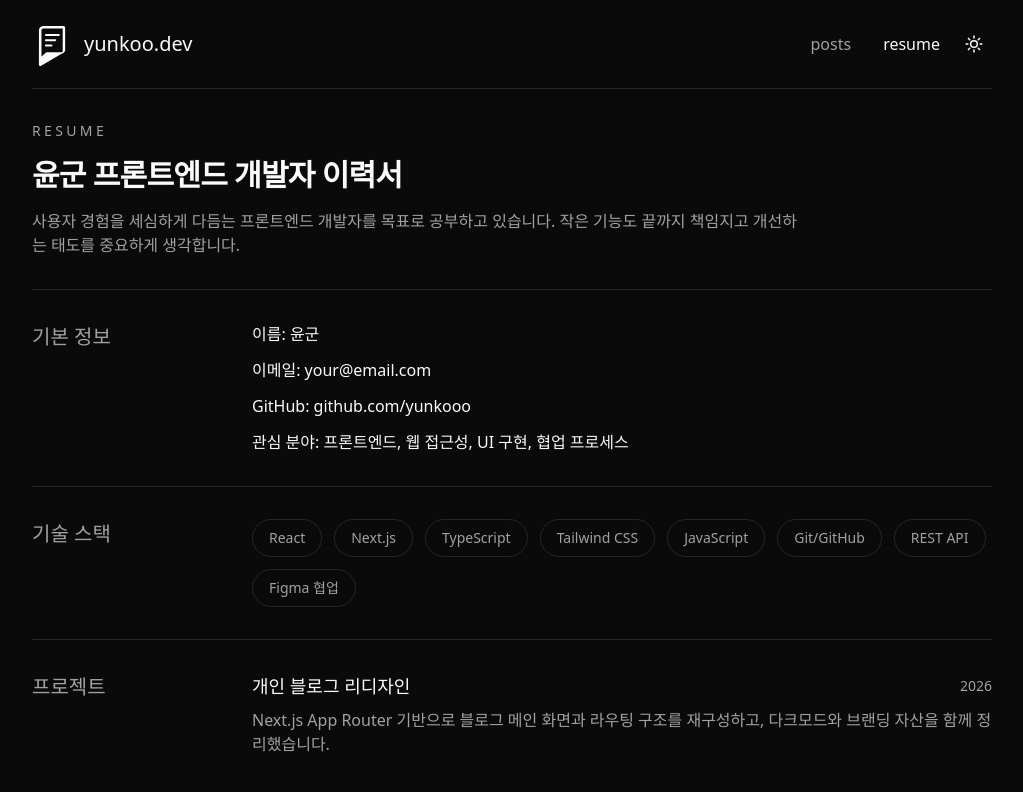
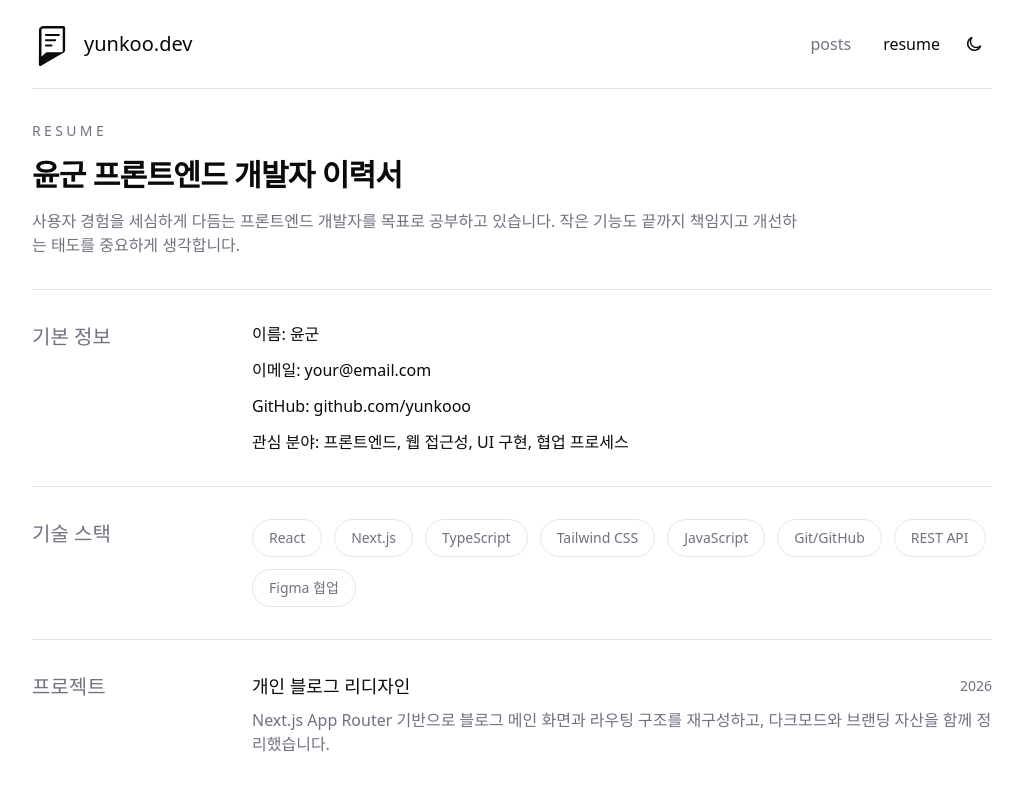
Before and after one commit to yunkooo/blog, a Next.js app: page /resume in a window 1280 px wide. Shown: the top 792 px of the page, without its empty margins (128-1151 px from the left). Built offline with nearby package versions, Linux system fonts and the light colour scheme.

Commit message:
Fix theme state and follow browser preference

```diff
--- a/src/app/layout.tsx
+++ b/src/app/layout.tsx
@@ -1,4 +1,5 @@
 import type { Metadata } from "next";
+import { ThemeProvider } from "@/components/theme-provider";
 import "./globals.css";
 
 export const metadata: Metadata = {
@@ -20,8 +21,10 @@
   children: React.ReactNode;
 }>) {
   return (
-    <html lang="ko" className="h-full antialiased">
-      <body className="min-h-full flex flex-col">{children}</body>
+    <html lang="ko" className="h-full antialiased" suppressHydrationWarning>
+      <body className="min-h-full flex flex-col">
+        <ThemeProvider>{children}</ThemeProvider>
+      </body>
     </html>
   );
 }
--- a/src/app/page.tsx
+++ b/src/app/page.tsx
@@ -210,7 +210,6 @@
 
 export default function Home() {
   const [currentPage, setCurrentPage] = useState(1);
-  const [isDarkMode, setIsDarkMode] = useState(true);
 
   const totalPages = Math.ceil(blogPosts.length / POSTS_PER_PAGE);
   const currentPosts = useMemo(() => {
@@ -220,13 +219,9 @@
   }, [currentPage]);
 
   return (
-    <div className={`${isDarkMode ? "dark" : ""} min-h-screen bg-background text-foreground`}>
+    <div className="min-h-screen bg-background text-foreground">
       <div className="mx-auto flex min-h-screen max-w-5xl flex-col px-4 sm:px-6 lg:px-8">
-        <SiteHeader
-          isDarkMode={isDarkMode}
-          toggleDarkMode={() => setIsDarkMode((prev) => !prev)}
-          currentPath="/"
-        />
+        <SiteHeader currentPath="/" />
 
         <main className="mb-8 mt-8 flex-1">
           <div className="space-y-4" id="scraps">
--- a/src/app/resume/page.tsx
+++ b/src/app/resume/page.tsx
@@ -2,7 +2,6 @@
 
 import { SiteFooter } from "@/components/site-footer";
 import { SiteHeader } from "@/components/site-header";
-import { useState } from "react";
 
 const skills = [
   "React",
@@ -37,16 +36,10 @@
 ];
 
 export default function ResumePage() {
-  const [isDarkMode, setIsDarkMode] = useState(true);
-
   return (
-    <div className={`${isDarkMode ? "dark" : ""} min-h-screen bg-background text-foreground`}>
+    <div className="min-h-screen bg-background text-foreground">
       <div className="mx-auto flex min-h-screen max-w-5xl flex-col px-4 sm:px-6 lg:px-8">
-        <SiteHeader
-          isDarkMode={isDarkMode}
-          toggleDarkMode={() => setIsDarkMode((prev) => !prev)}
-          currentPath="/resume"
-        />
+        <SiteHeader currentPath="/resume" />
 
         <main className="mb-8 mt-8 flex-1">
           <section className="border-b border-border pb-8">
--- a/src/components/site-header.tsx
+++ b/src/components/site-header.tsx
@@ -1,6 +1,7 @@
 "use client";
 
 import Link from "next/link";
+import { useTheme } from "@/components/theme-provider";
 
 function SunIcon() {
   return (
@@ -45,14 +46,11 @@
 }
 
 export function SiteHeader({
-  isDarkMode,
-  toggleDarkMode,
   currentPath,
 }: {
-  isDarkMode: boolean;
-  toggleDarkMode: () => void;
   currentPath: "/" | "/resume";
 }) {
+  const { isDarkMode, toggleDarkMode } = useTheme();
   const inactiveLinkClass = "text-muted-foreground transition-colors hover:text-foreground";
   const activeLinkClass = "text-foreground";
 
--- /dev/null
+++ b/src/components/theme-provider.tsx
@@ -0,0 +1,88 @@
+"use client";
+
+import {
+  createContext,
+  useContext,
+  useEffect,
+  useMemo,
+  useState,
+  type ReactNode,
+} from "react";
+
+type ThemeMode = "light" | "dark";
+
+type ThemeContextValue = {
+  isDarkMode: boolean;
+  toggleDarkMode: () => void;
+};
+
+const ThemeContext = createContext<ThemeContextValue | null>(null);
+
+const STORAGE_KEY = "yunkoo-theme";
+
+function getInitialTheme(): ThemeMode {
+  if (typeof window === "undefined") {
+    return "light";
+  }
+
+  const savedTheme = window.localStorage.getItem(STORAGE_KEY);
+
+  if (savedTheme === "light" || savedTheme === "dark") {
+    return savedTheme;
+  }
+
+  return window.matchMedia("(prefers-color-scheme: dark)").matches ? "dark" : "light";
+}
+
+export function ThemeProvider({ children }: { children: ReactNode }) {
+  const [theme, setTheme] = useState<ThemeMode>(getInitialTheme);
+
+  useEffect(() => {
+    const mediaQuery = window.matchMedia("(prefers-color-scheme: dark)");
+
+    const handleChange = (event: MediaQueryListEvent) => {
+      const nextSavedTheme = window.localStorage.getItem(STORAGE_KEY);
+      if (nextSavedTheme === "light" || nextSavedTheme === "dark") {
+        return;
+      }
+
+      setTheme(event.matches ? "dark" : "light");
+    };
+
+    mediaQuery.addEventListener("change", handleChange);
+
+    return () => {
+      mediaQuery.removeEventListener("change", handleChange);
+    };
+  }, []);
+
+  useEffect(() => {
+    document.documentElement.classList.toggle("dark", theme === "dark");
+  }, [theme]);
+
+  const value = useMemo<ThemeContextValue>(
+    () => ({
+      isDarkMode: theme === "dark",
+      toggleDarkMode: () => {
+        setTheme((currentTheme) => {
+          const nextTheme = currentTheme === "dark" ? "light" : "dark";
+          window.localStorage.setItem(STORAGE_KEY, nextTheme);
+          return nextTheme;
+        });
+      },
+    }),
+    [theme],
+  );
+
+  return <ThemeContext.Provider value={value}>{children}</ThemeContext.Provider>;
+}
+
+export function useTheme() {
+  const context = useContext(ThemeContext);
+
+  if (!context) {
+    throw new Error("useTheme must be used within ThemeProvider");
+  }
+
+  return context;
+}
```
